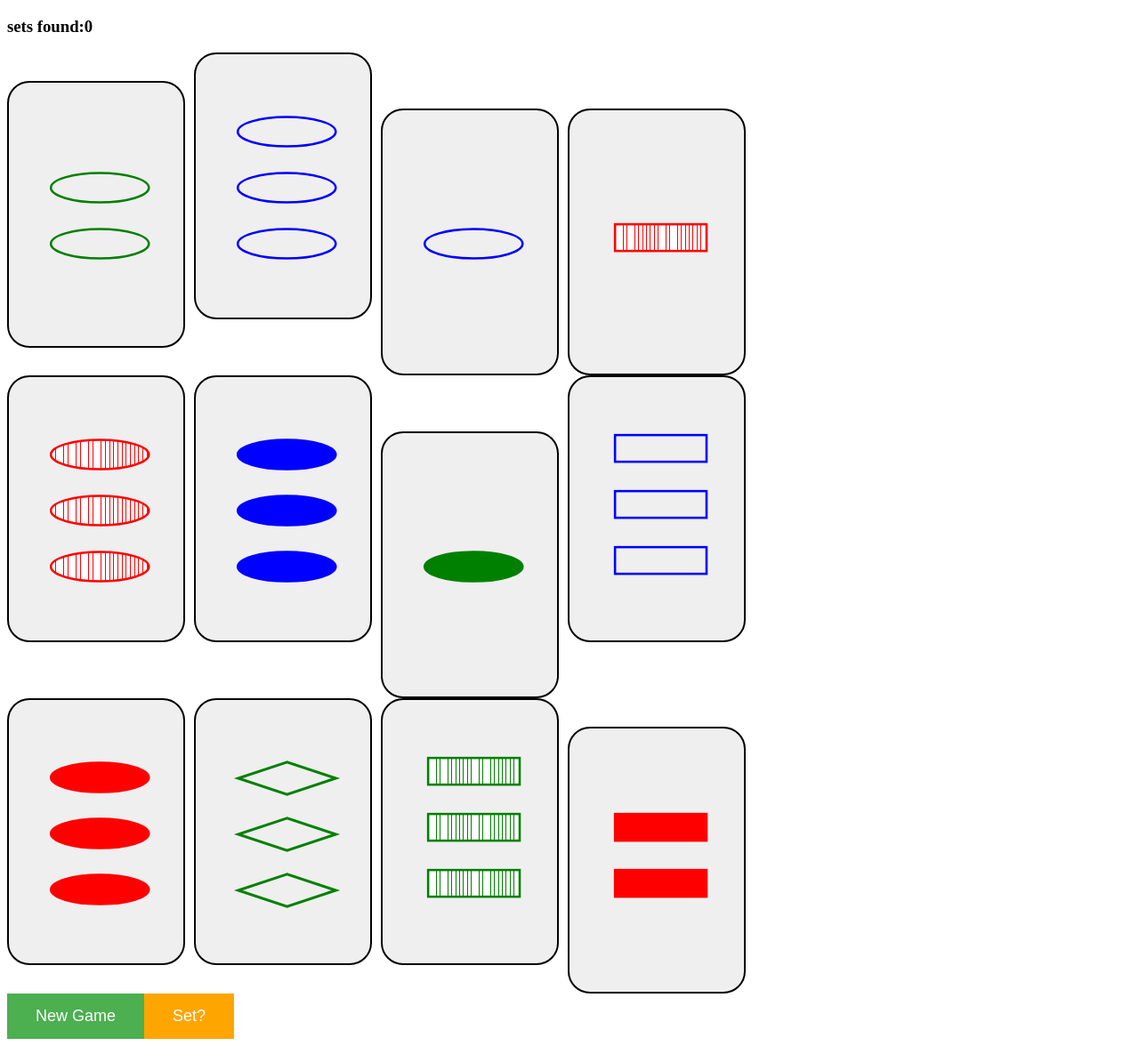
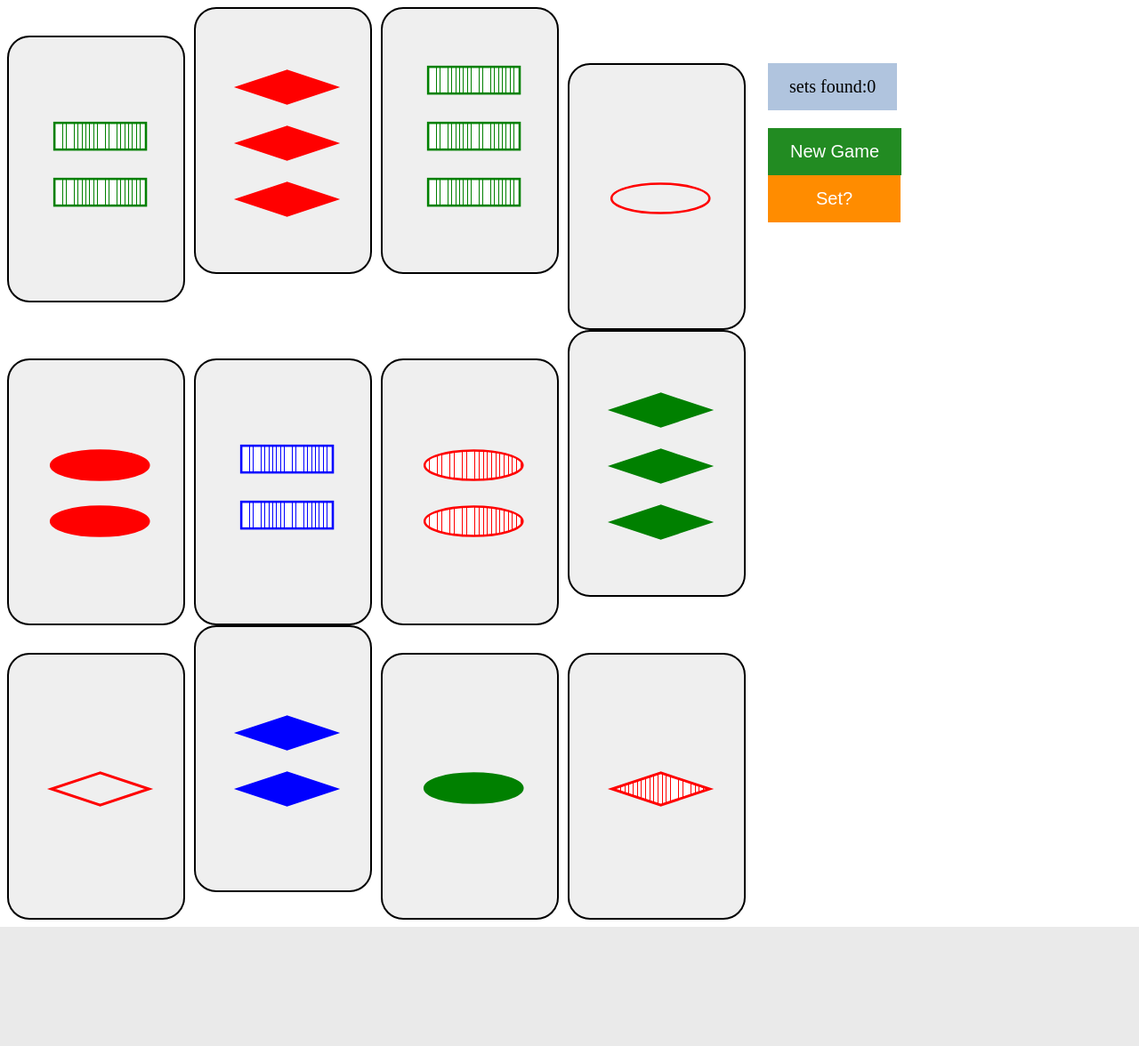
Before and after one commit to 0rin/setgame, a Django app: page / in a window 1280 px wide. Shown: the whole page at 89% size. After the commit the page ends 1042 px from the top, so only its background shows below. Run offline with Django 3.2, Linux system fonts and the light colour scheme.

Commit message:
Improve lay-out

```diff
--- a/game/cards.py
+++ b/game/cards.py
@@ -72,8 +72,8 @@ class Cards(object):
     def new_game(self):
         self.deck = Deck().new_shuffled_deck()
         self.number_sets_found = 0
-        # self.cards_open = self._take_n_cards(12)
-        self.cards_open = self.setless
+        self.cards_open = self._take_n_cards(12)
+        # self.cards_open = self.setless
         # self.cards_open = self.cards_18
         self.a_set = False
         self.end_of_game = False
--- a/game/static/game/css/game.css
+++ b/game/static/game/css/game.css
@@ -1,20 +1,44 @@
+#everything {
+  display: table-row;
+}
+
+#control_panel {
+  display: table-cell;
+  float: left;
+  padding-left: 15px;
+  padding-right: 15px;
+  padding-top: 30px;
+}
+
+#cards_field {
+  display: table-cell;
+  float: center;
+}
+
 .button {
   border: none;
   color: white;
-  padding: 15px 32px;
   text-align: center;
   text-decoration: none;
   display: inline-block;
-  font-size: 18px;
+  font-size: 20px;
 }
 
 #new_game {
-  background-color: #4CAF50; /* Green */
+  padding: 15px 25px;
+  background-color: ForestGreen;
   float: left;
 }
 
 #check_set {
-  background-color: orange;
+  padding: 15px 54px;
+  background-color: darkorange;
+}
+
+#sets_found {
+  padding: 15px 24px;
+  color: black;
+  background-color: LightSteelBlue;
 }
 
 .svg_element {
@@ -79,6 +103,7 @@
 }
 
 .card_outline {
+    white-space: initial;
     border: 2px solid black;
     border-radius: 25px;
     width: 200px;
--- a/game/templates/game/home.html
+++ b/game/templates/game/home.html
@@ -11,15 +11,13 @@
   <script src="{% static '/game/js/home.js' %}"></script>
   </head>
   <body>
-    <h3>sets found:{{ number_sets_found }}</h3>
-    {% if cards_open %}
+    <div id="everything">
+    <div id="cards_field">
     {% for card in cards_open %}
         {% if forloop.counter0|divisibleby:row_length %}
             <div class="row">
         {% endif %}
-            <form action="{% url 'new_game' %}"
-                  method="POST"
-                  id="cardForm">
+        <form action="{% url 'new_game' %}" method="POST" id="cardForm">
             {% csrf_token %}
             <button type="button"
                 class="card_outline {{ card.blank }}"
@@ -74,7 +72,11 @@
             </div>
         {% endif %}
     {% endfor %}
-    {% endif %}
+    </div>
+    <div id="control_panel">
+        <p class="button" id="sets_found">
+            sets found:{{ number_sets_found }}
+        </p>
         <form action="{% url 'new_game' %}" method="POST" id="another_game">
             {% csrf_token %}
             <button class="button" id="new_game" type="submit" name="req"
@@ -106,5 +108,7 @@
                 } ());
             </script>
         {% endif %}
+    </div>
+    </div>
   </body>
 </html>
```
Lines whose indentation alone changed are shown as unchanged.
